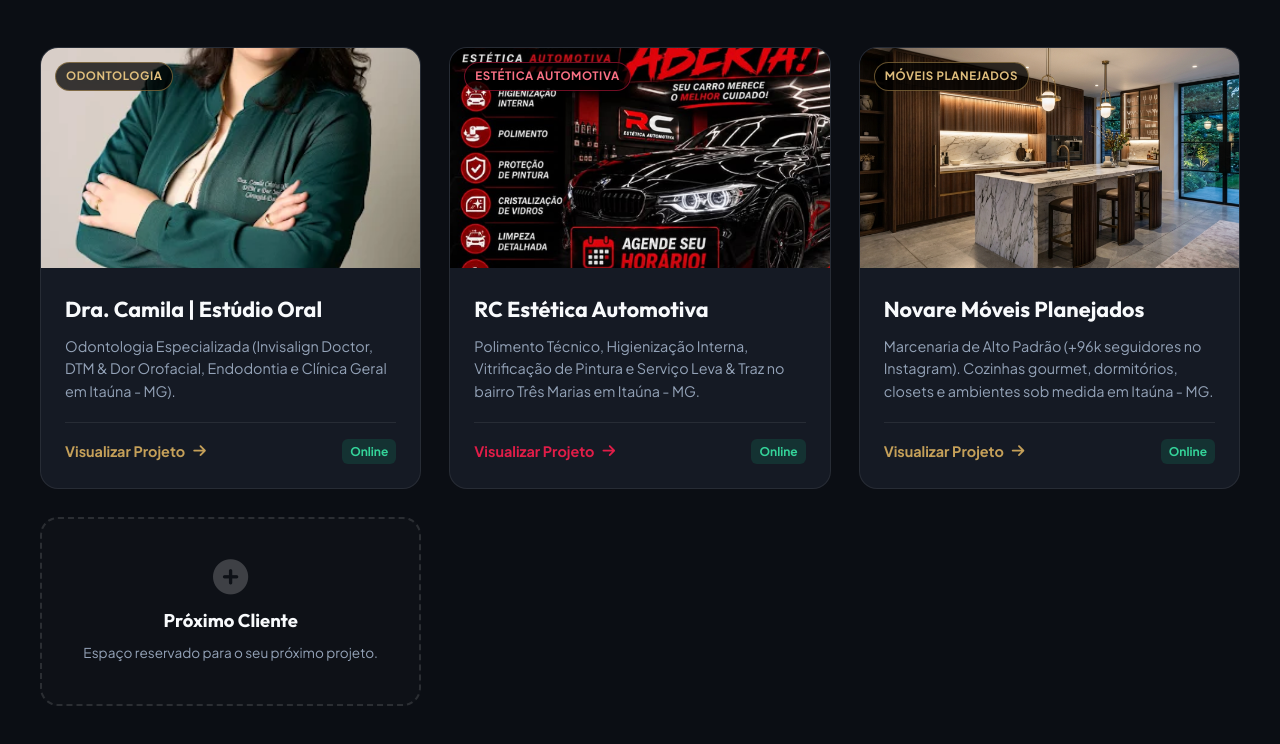
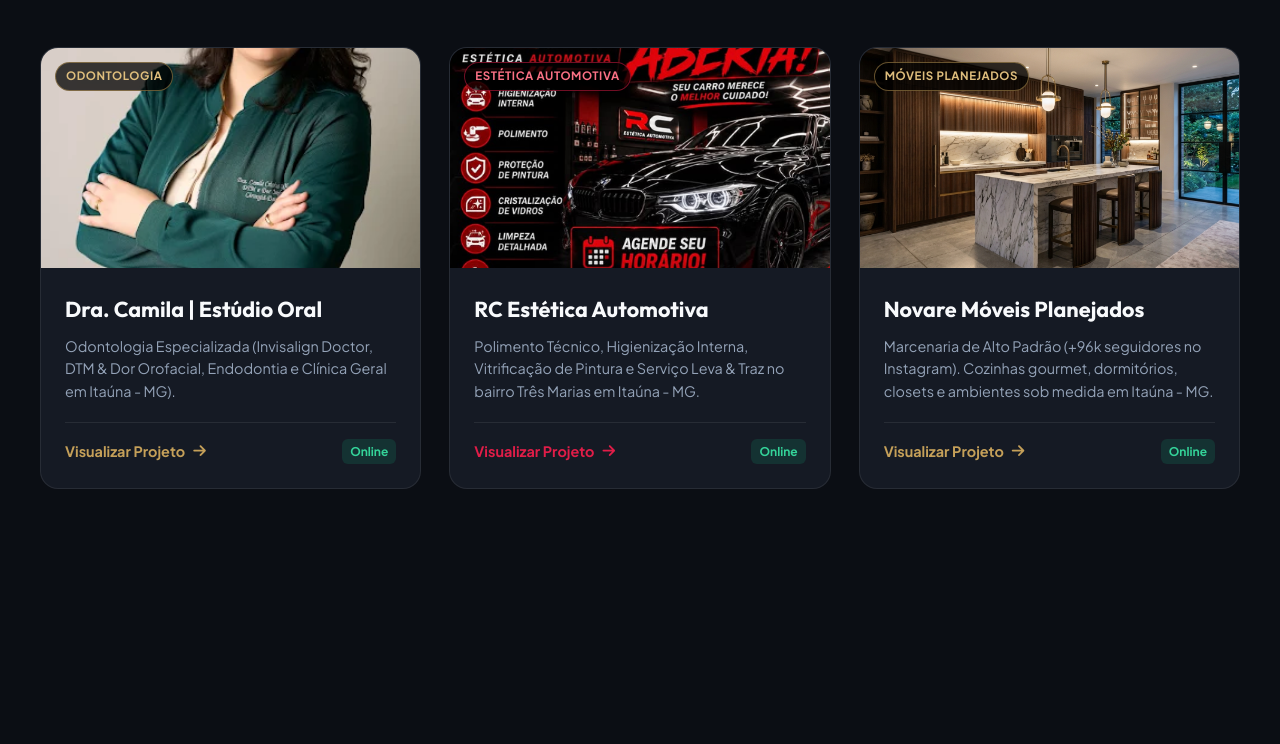
Before and after one commit to jotapdsgn/meus-projetos-lp, a website: page index.html in a window 1280 px wide. Shown: the part 242-986 px from the top of the page. After the commit the page ends 811 px from the top, so only its background shows below. Drawn offline with Linux system fonts and the light colour scheme.

Commit message:
feat: remover placeholder de proximo cliente do hub central

```diff
--- a/index.html
+++ b/index.html
@@ -259,13 +259,6 @@
           </div>
         </div>
       </a>
-
-      <!-- Card Próximo Projeto Placeholder -->
-      <div class="card-placeholder">
-        <i class="fa-solid fa-plus-circle"></i>
-        <h3>Próximo Cliente</h3>
-        <p>Espaço reservado para o seu próximo projeto.</p>
-      </div>
     </div>
   </div>
 </body>
```
